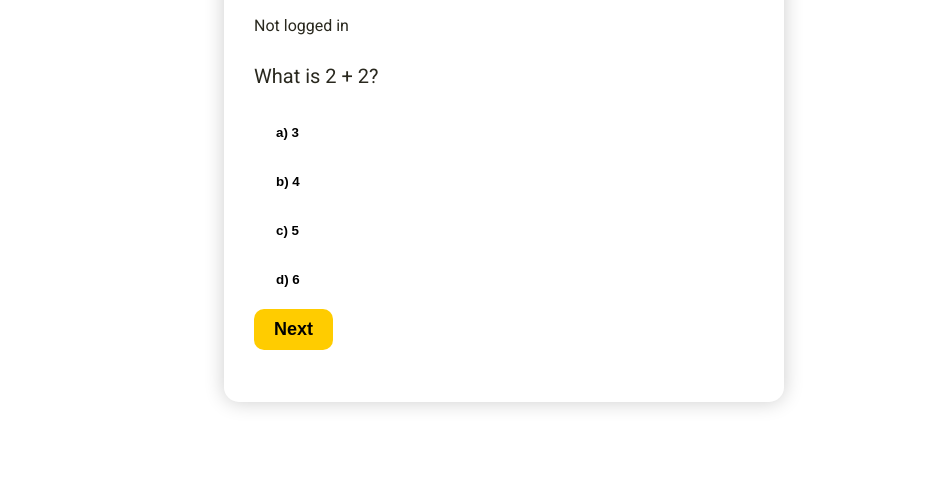
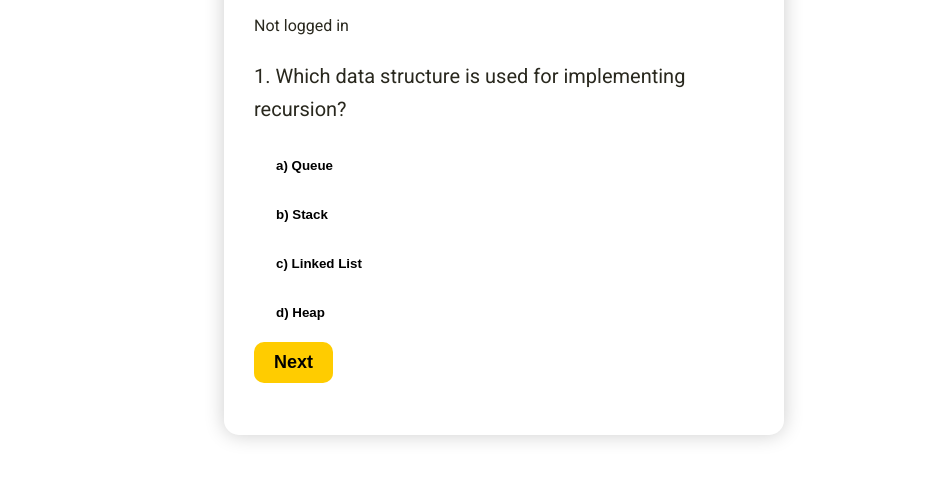
Before and after one commit to naarkarrrr/VerdictVisionaries, a plain HTML site: page quiz.html in a window 1280 px wide. Shown: the part 272-752 px from the top of the page, without its empty margins (136-1077 px from the left). Drawn offline with Linux system fonts and the light colour scheme; no server answers.

Commit message:
Update 1.0

```diff
--- a/quiz.html
+++ b/quiz.html
@@ -194,9 +194,9 @@
 
     <script>
         const quizData = [
-            { question: "What is 2 + 2?", options: ["3", "4", "5", "6"], answer: "4" },
-            { question: "Which is the capital of France?", options: ["Paris", "Berlin", "Madrid", "Rome"], answer: "Paris" },
-            { question: "What is the largest planet?", options: ["Earth", "Mars", "Jupiter", "Saturn"], answer: "Jupiter" }
+            { question: "1. Which data structure is used for implementing recursion?", options: ["Queue", "Stack", "Linked List", "Heap"], answer: "Stack" },
+            { question: "2. What is the worst-case time complexity of searching in an unsorted array?", options: ["O(1)", "O(log n)", "O(n)", "O(n²)"], answer: "O(n)" },
+            { question: "3. Which of the following data structures is best suited for implementing a priority queue?", options: ["Stack", "Queue", "Heap", "Linked List"], answer: "Heap" }
         ];
         let currentQuestion = 0;
         let score = 0;
```
Also changed, not shown: detailed_course.html (+3 -3 lines).
